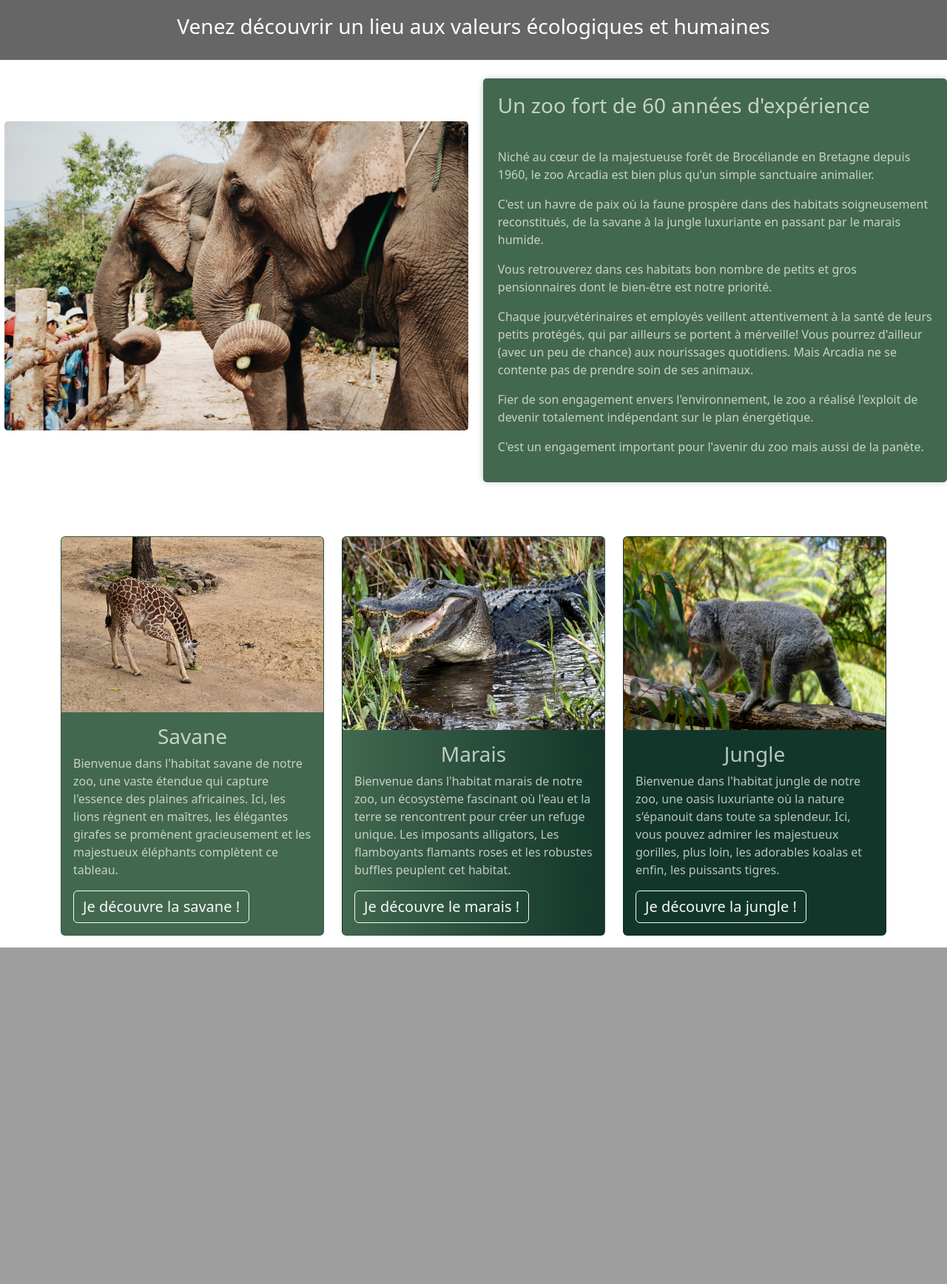
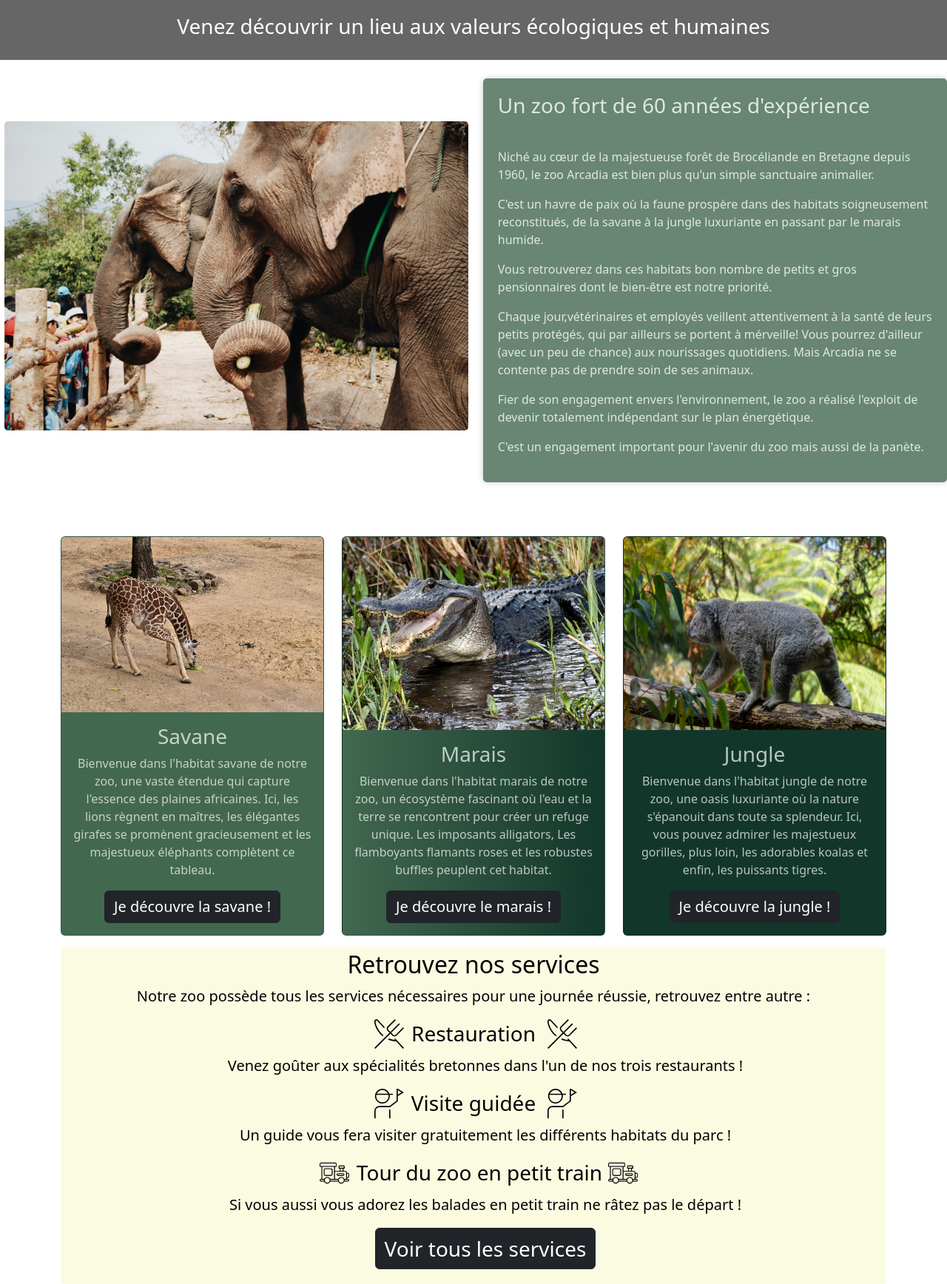
Before and after one commit to ThomasBerbigier/ECF-ZOO-ARCADIA, a PHP site: page / in a window 1280 px wide. Shown: the part 961-2697 px from the top of the page at 74% size. Before the commit the page ends 2242 px from the top, so only its background shows below. Run offline with PHP 8.4, Linux system fonts and the light colour scheme.

Commit message:
Ajout de la section services dans l'accueil

```diff
--- a/css/style.css
+++ b/css/style.css
@@ -159,8 +159,8 @@ h1 {
     transform: translateX(0);
 }
 .article {
-    background-color: rgb(67, 104, 80); /* Ajoute un fond gris clair à l'article */
-    color: rgba(255, 255, 255,0.7);
+    background-color: rgb(67, 104, 80, 0.8); /* Ajoute un fond gris clair à l'article */
+    color: rgba(255, 255, 255,0.8);
     padding: 20px; /* Ajoute un espacement autour du contenu de l'article */
     border-radius: 5px; /* Arrondit les coins de l'article */
     box-shadow: 0 0 10px rgba(0, 0, 0, 0.2); /* Ajoute une ombre douce à l'article */
@@ -186,6 +186,34 @@ h1 {
 .card-text, .card-title {
     color: rgb(255, 255, 255, 0.7);
 }
+
+/* Accueil services */
+.container-services {
+    transform: translateY(100px); /* Initialement déplacé vers le bas */
+  opacity: 0; /* Initialement masqué */
+  transition: transform 1s ease, opacity 2s ease; /* Transition pour l'animation */
+  color: rgba(0, 0, 0);
+  background-color: rgb(251, 250, 218, 0.8);
+  border-radius: 5px;
+}
+.show-new {
+    transform: translateY(0); /* Ramène à la position originale */
+    opacity: 1; /* Rendre visible */
+}
+.custom-list {
+    list-style: none;
+}
+.title-with-logo {
+    display: flex;
+    align-items: center;
+    justify-content: center;
+}
+.title-with-logo img {
+    width: 40px; /* Ajustez la taille selon vos besoins */
+    height: auto;
+    margin-right: 10px; /* Espace entre le logo et le titre */
+}
+
 /* media queries mobile */
 @media only screen and (max-width: 600px) {
     .navbar-collapse {
--- a/index.html
+++ b/index.html
@@ -101,7 +101,7 @@
         <!-- Fin présentation du zoo -->
         <!-- Début cards habitats/animaux -->
         <div class="container">
-            <div class="container-card mt-5">
+            <div class="container-card text-center mt-5">
                 <div class="row">
                     <div class="col-12 col-md-6 col-lg-4 mb-3">
                         <div class="card h-100 card-savane" style="width: 100%;">
@@ -109,7 +109,7 @@
                             <div class="card-body">
                                 <h5 class="card-title text-center fs-3">Savane</h5>
                                 <p class="card-text">Bienvenue dans l'habitat savane de notre zoo, une vaste étendue qui capture l'essence des plaines africaines. Ici, les lions règnent en maîtres, les élégantes girafes se promènent gracieusement et les majestueux éléphants complètent ce tableau.</p>
-                            <a href="#" class="btn btn-outline-light fs-5">Je découvre la savane !</a>
+                                <a href="#" class="btn btn-dark fs-5">Je découvre la savane !</a>
                             </div>
                         </div>
                     </div>
@@ -119,7 +119,7 @@
                             <div class="card-body">
                                 <h5 class="card-title text-center fs-3">Marais</h5>
                                 <p class="card-text">Bienvenue dans l'habitat marais de notre zoo, un écosystème fascinant où l'eau et la terre se rencontrent pour créer un refuge unique. Les imposants alligators, Les flamboyants flamants roses et les robustes buffles peuplent cet habitat.</p>
-                            <a href="#" class="btn btn-outline-light fs-5">Je découvre le marais !</a>
+                                <a href="#" class="btn btn-dark fs-5">Je découvre le marais !</a>
                             </div>
                         </div>
                     </div>
@@ -129,13 +129,74 @@
                             <div class="card-body">
                                 <h5 class="card-title text-center fs-3">Jungle</h5>
                                 <p class="card-text">Bienvenue dans l'habitat jungle de notre zoo, une oasis luxuriante où la nature s'épanouit dans toute sa splendeur. Ici, vous pouvez admirer les majestueux gorilles, plus loin, les adorables koalas et enfin, les puissants tigres.</p>
-                            <a href="#" class="btn btn-outline-light justify-content-center fs-5">Je découvre la jungle !</a>
+                                <a href="#" class="btn btn-dark justify-content-center fs-5">Je découvre la jungle !</a>
                             </div>
                         </div>
                     </div>
                 </div>
             </div>
         </div>
+        <div class="container">
+            <div class="container-services text-center fs-5 p-1">
+                <div>
+                <h2>Retrouvez nos services</h2>
+                <p>Notre zoo possède tous les services nécessaires pour une journée réussie, retrouvez entre autre :</p>
+                <ul class="custom-list">
+                    <li >
+                        <h3 class="title-with-logo">
+                        <span>
+                            <img src="assets/main/restaurant_7409492.svg">
+                        </span>
+                        <span>
+                            Restauration
+                        </span>
+                        <span  class="px-3">
+                            <img src="assets/main/restaurant_7409492.svg">
+                        </span>
+                        </h3>
+                        <p>Venez goûter aux spécialités bretonnes dans l'un de nos trois restaurants !</p>
+                    </li>
+                    <li>
+                        <h3 class="title-with-logo">
+                            <span>
+                                <img src="assets/main/guide_13794712.svg">
+                            </span>
+                            <span>
+                                Visite guidée
+                            </span>
+                            <span class="px-3">
+                                <img src="assets/main/guide_13794712.svg">
+                            </span>
+                        </h3>
+                        <p>Un guide vous fera visiter gratuitement les différents habitats du parc !</p>
+                    </li>
+                    <li>
+                        <h3 class="title-with-logo">
+                            <span>
+                                <img src="assets/main/icons8-train-64.png">
+                            </span>
+                            <span>
+                                Tour du zoo en petit train
+                            </span>
+                            <span class="px-2">
+                                <img src="assets/main/icons8-train-64.png">
+                            </span>
+                            </h3>
+                        <p>Si vous aussi vous adorez les balades en petit train ne râtez pas le départ !</p>
+                    </li>
+                    <li>
+                        <a href="#" class="btn btn-dark fs-3">Voir tous les services</a>
+                    </li>
+            </ul>
+        </div>
+            </div>
+        </div>
+
+
+
+
+
+        <!-- Fin cards habitats/animaux -->
     </main>
     <script src="js/script.js"></script>
     <script src="js/bootstrap.min.js"></script>
--- a/js/script.js
+++ b/js/script.js
@@ -13,3 +13,14 @@ window.addEventListener("scroll", () => {
         description.classList.add("show");
     }
 });
+
+window.addEventListener("scroll", () => {
+    const container = document.querySelector(".container-services");
+    const windowHeight = window.innerHeight;
+
+    const containerTop = container.getBoundingClientRect().top;
+
+    if (containerTop < windowHeight - 100) {
+        container.classList.add("show-new");
+    }
+  });
```
Also changed, not shown: assets/main/guide_13794712.svg (added), assets/main/icons8-train-64.png (added), assets/main/restaurant_7409492.svg (added). Lines whose indentation alone changed are shown as unchanged.
